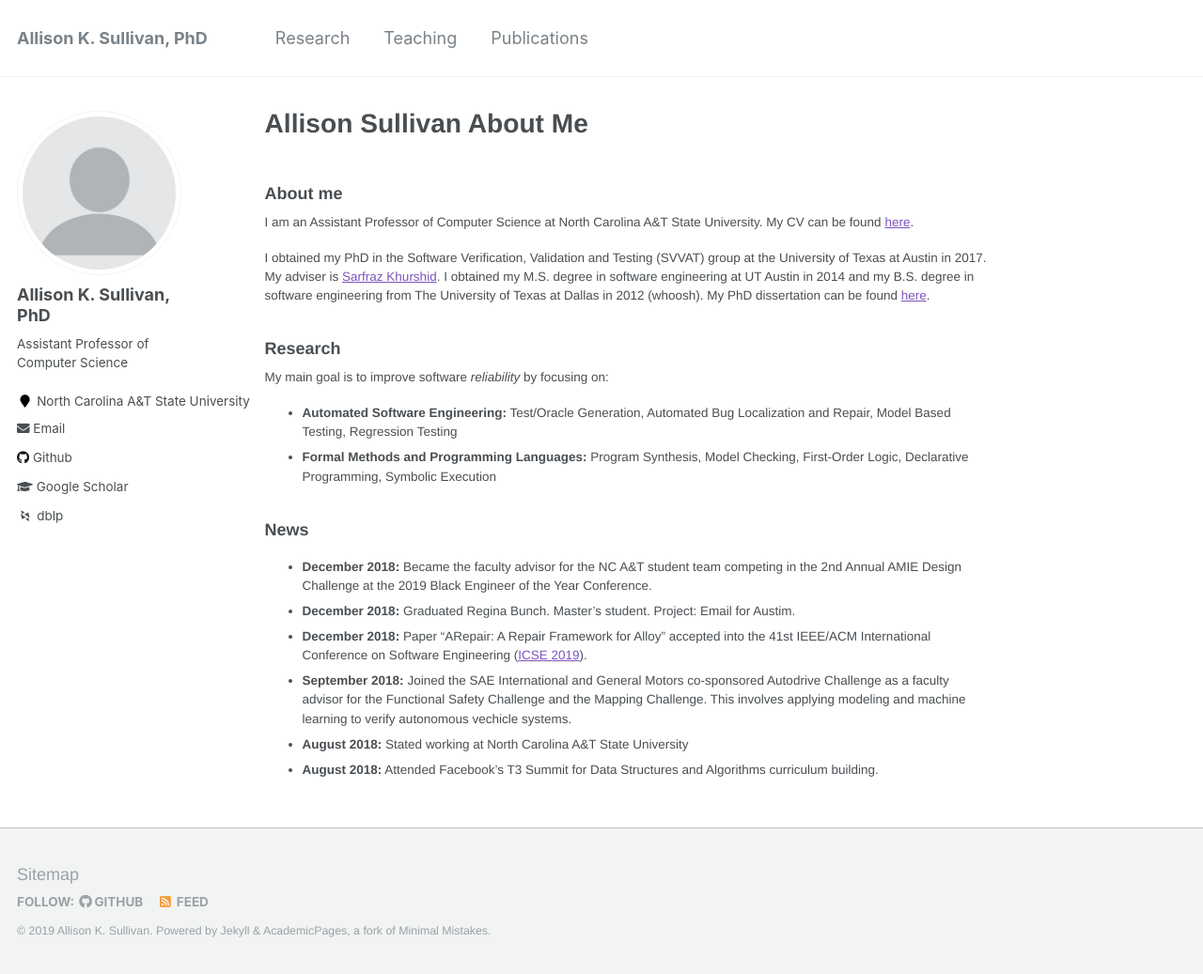
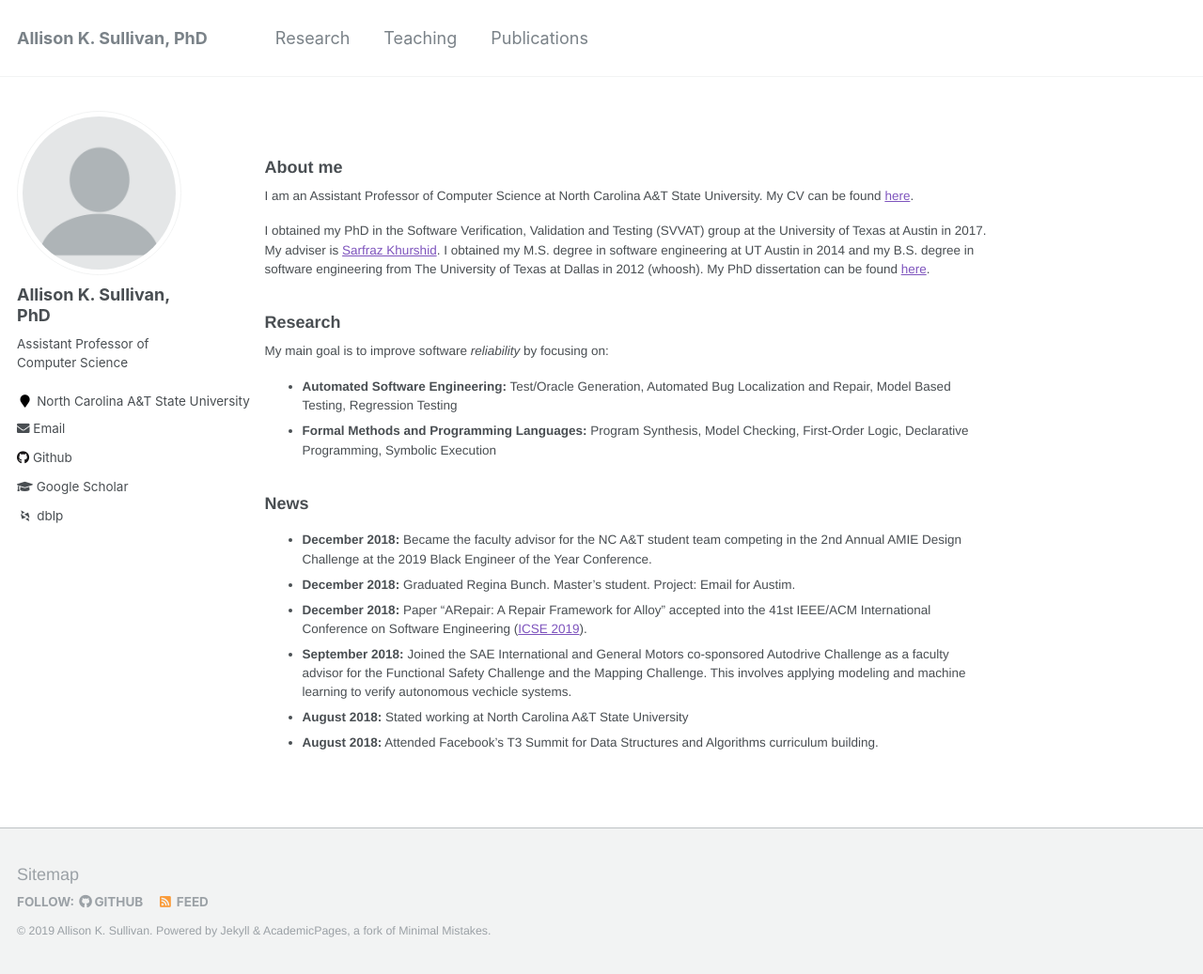
Before and after one commit to Allisonius/allisonius.github.io, a Jekyll site: the page built from _pages/about.md, in a window 1280 px wide and 1037 px high. Shown: the whole window at 94% size. Built offline with Jekyll 4.4.1, drawn with Linux system fonts in a browser that asks for light colours; some web fonts are replaced.

Commit message:
Update about.md

```diff
--- a/_pages/about.md
+++ b/_pages/about.md
@@ -1,6 +1,6 @@
 ---
 permalink: /
-title: "Allison Sullivan About Me"
+title: ""
 excerpt: "About me"
 author_profile: true
 redirect_from:
```
